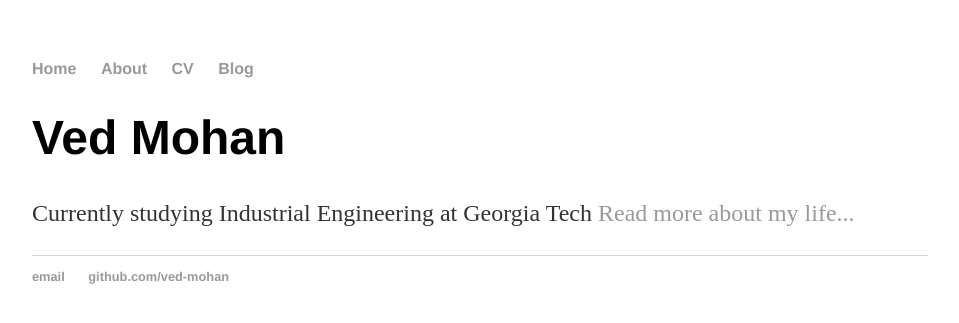
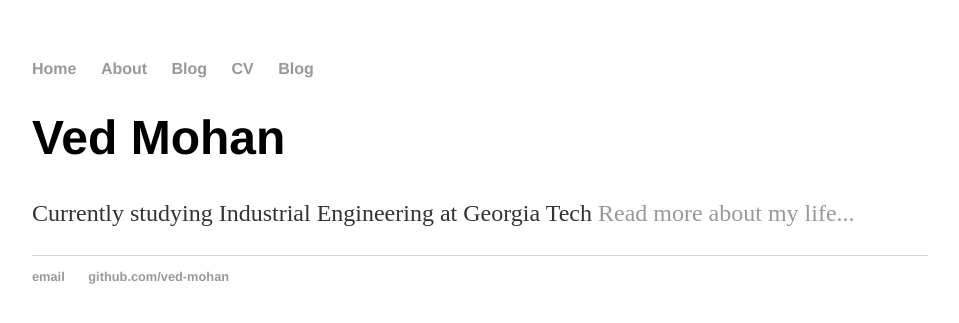
Before and after one commit to ved-mohan/ved-mohan.github.io, a Jekyll site: the page built from index.html, in a window 1280 px wide. Shown: the top 323 px of the page, without its empty margins (160-1119 px from the left). Built offline with Jekyll 4.4.1, drawn with Linux system fonts in a browser that asks for light colours.

Commit message:
Update default.html

```diff
--- a/_layouts/default.html
+++ b/_layouts/default.html
@@ -10,6 +10,7 @@
 	    		<ul>
 	        		<li><a href="/">Home</a></li>
 		        	<li><a href="/about">About</a></li>
+				<li><a href="/reads">Blog</a></li>
 	        		<li><a href="/cv">CV</a></li>
 	        		<li><a href="/blog">Blog</a></li>
 	    		</ul>
```
